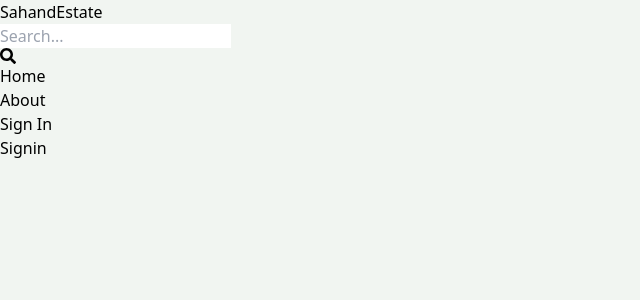
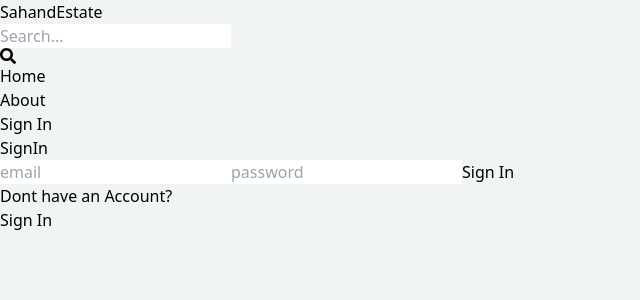
Before and after one commit to gowris-varthan/mern-estate, a React (Vite) app in the folder client/: page /sign-in in a window 1280 px wide. Shown: the top 300 px of the page, without its empty margins (0-640 px from the left). Built offline with nearby package versions, Linux system fonts and the light colour scheme.

Commit message:
Sign in Functinalities

```diff
--- a/client/src/pages/Signin.jsx
+++ b/client/src/pages/Signin.jsx
@@ -1,7 +1,85 @@
-import React from 'react'
+import { set } from "mongoose";
+import React, { useState } from "react";
+import { Link, useNavigate } from "react-router-dom";
 
-export default function Signin() {
+export default function SignIn() {
+  const [formData, setFormData] = useState({});
+  const [error, setError] = useState(null);
+  const [loading, setLoading] = useState(false);
+  const navigate = useNavigate();
+
+  const handleChange = (e) => {
+    setFormData({
+      ...formData,
+      [e.target.id]: e.target.value,
+    });
+  };
+
+  const handleSubmit = async (e) => {
+    e.preventDefault();
+
+    try {
+      setLoading(true);
+      const res = await fetch('/api/auth/signin', {
+        method: 'POST',
+        headers: {
+          'Content-Type': 'application/json',
+        },
+        body: JSON.stringify(formData),
+      });
+      const data = await res.json();
+      if (data.success === false) {
+        setLoading(false);
+        setError(data.message);
+        return;
+      }
+      setLoading(false);
+      setError(null);
+      navigate('/');
+    } catch (error) {
+      setError(error.message);
+    } finally {
+      setLoading(false);
+    }
+  };
+
   return (
-    <div>Signin</div>
-  )
+    <div className="p-3 max-w-lg mx-auto">
+      <h1 className="text-3xl text-center font-semibold my-7">SignIn</h1>
+
+      <form onSubmit={handleSubmit} className="flex flex-col gap-4" action="">
+
+        <input
+          type="email"
+          placeholder="email"
+          className="border p-3 rounded-lg"
+          id="email"
+          onChange={handleChange}
+        />
+        <input
+          type="password"
+          placeholder="password"
+          className="border p-3 rounded-lg"
+          id="password"
+          onChange={handleChange}
+        />
+
+        <button
+          disabled={loading}
+          className="bg-slate-700 text-white p-3 rounded-lg uppercase hover:opacity-95 disabled:opacity-80"
+        >
+          {loading ? 'Loading...' : 'Sign In'}
+        </button>
+      </form>
+
+      <div className="flex gap-2 mt-5">
+        <p>Dont have an Account?</p>
+        <Link to="/sign-up" className="text-blue-700">
+          Sign In
+        </Link>
+      </div>
+
+      {error && <p className="text-blue-500 mt-5">{error}</p>}
+    </div>
+  );
 }
```
